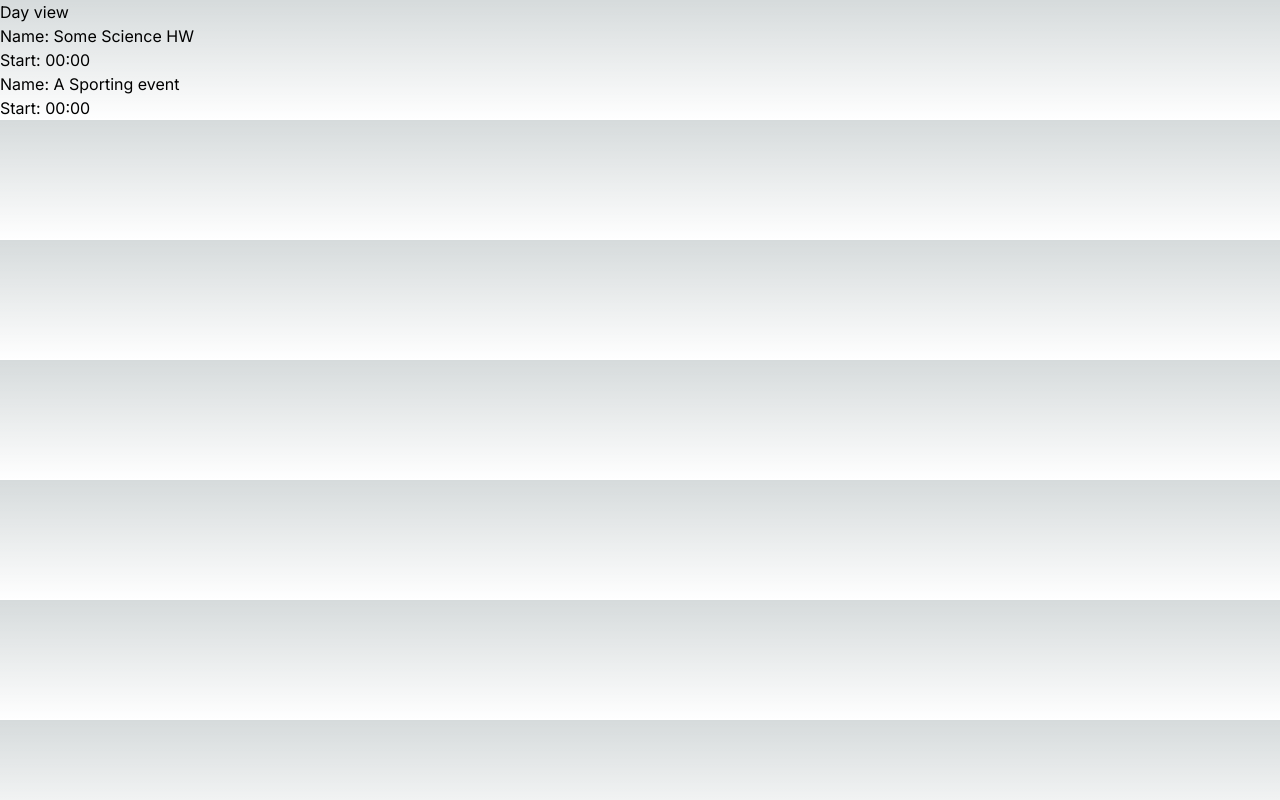
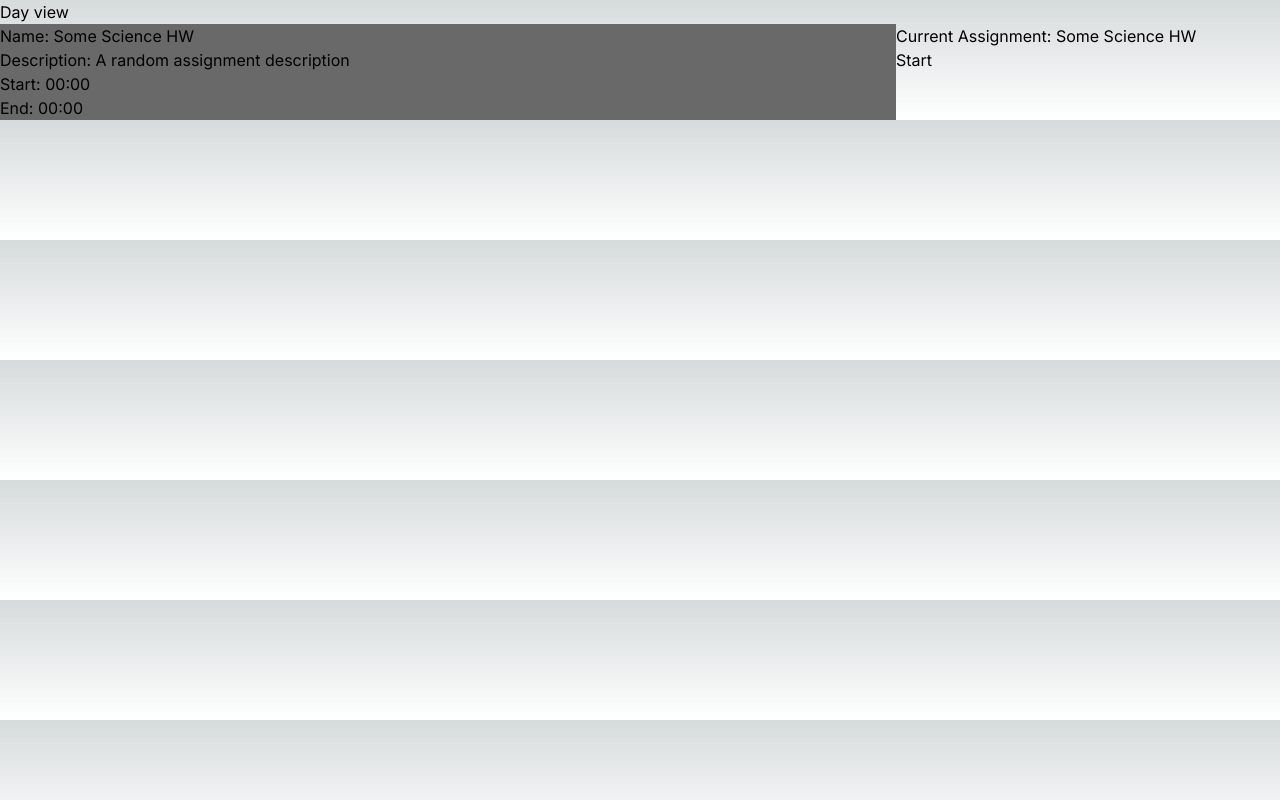
Before and after one commit to jbs-hackathon-2024/time-manager, a Next.js app: page /day-view in a window 1280 px wide. Built offline with nearby package versions, Linux system fonts and the light colour scheme.

Commit message:
barebones day-view

```diff
--- a/src/app/api/user-events/route.ts
+++ b/src/app/api/user-events/route.ts
@@ -1,6 +1,12 @@
+import { NextRequest } from 'next/server'
 import data from './scheduleItems.json'
 
 export const dynamic = 'force-dynamic'
 export async function GET(request: Request) {
     return Response.json({data})
 }
+
+export async function PUT(request: NextRequest) {
+    console.log(request.body)
+    return Response.json({data: {}})
+}
--- a/src/app/api/user-events/scheduleItems.json
+++ b/src/app/api/user-events/scheduleItems.json
@@ -1,23 +1,27 @@
 {
     "scheduleItems": [
         {
+            "_id": "5e2a1d7d9c6f6c0b4c3e3b7e",
             "start": "00:00",
             "end": "00:00",
             "name": "Some Science HW",
             "description": "A random assignment description",
             "class": "Science",
             "color": "#696969",
-            "type": "Assignment"
+            "type": "Assignment",
+            "completed": false
         },
         {
+            "_id": "5e2a1d7d9c6f6c0b4c3e3b7f",
             "start": "00:00",
             "end": "00:00",
             "name": "A Sporting event",
             "description": "Some random sportsball game",
             "class": "Soccer",
             "color": "#FFFFFF",
-            "type": "Event"
+            "type": "Event",
+            "completed": true
         }
     ],
-    "date": "2024-01-23T19:12:53.848Z"
+    "date": "2024-01-23T19:12:53"
 }
--- a/src/app/day-view/DayItem.tsx
+++ b/src/app/day-view/DayItem.tsx
@@ -1,10 +1,12 @@
 
-function DayItem(scheduleItem: any) {
+const DayItem = ({scheduleItem}: {scheduleItem: ScheduleItem}): JSX.Element => {
     return (
         <>
-        <div>
-            <p>Name: {scheduleItem.scheduleItem.name}</p>
-            <p>Start: {scheduleItem.scheduleItem.start}</p>
+        <div style={{backgroundColor: `${scheduleItem.color}`}}>
+            <p>Name: {scheduleItem.name}</p>
+            <p>Description: {scheduleItem.description}</p>
+            <p>Start: {scheduleItem.start}</p>
+            <p>End: {scheduleItem.end}</p>
         </div>
         </>
     )
--- /dev/null
+++ b/src/app/day-view/DayView.module.css
@@ -0,0 +1,9 @@
+.itemList {
+    float: left;
+    width: 70%;
+}
+
+.timerArea {
+    float: left;
+    width: 30%;
+}
--- a/src/app/day-view/page.tsx
+++ b/src/app/day-view/page.tsx
@@ -1,16 +1,65 @@
+'use client'
 import DayItem from "./DayItem"
+import styles from "./DayView.module.css"
+import { useEffect, useState } from "react"
 
 
-async function DayView() {
-    let res = await fetch(`${process.env.NEXT_PUBLIC_BASE_URL}api/user-events`)
-    let data = (await res.json()) as APIResponse
+function DayView(): JSX.Element {
+
+    let [data, setData] = useState(undefined as APIResponse | undefined)
+
+    let [startStopText, setStartStopText] = useState("Start")
+    let currentAssignment = getCurrentAssignemnt()
+    useEffect(() => {
+        currentAssignment = getCurrentAssignemnt()
+    }, [data])
+
+    useEffect(() => {
+        fetch(`${process.env.NEXT_PUBLIC_BASE_URL}api/user-events`)
+        .then(res => (res.json() as Promise<APIResponse>))
+        .then(resa => {
+            setData(resa)
+        })
+    }, [])
+
+
+
+
+
+    function getCurrentAssignemnt(): ScheduleItem | undefined {
+        const now = new Date();
+        const yearMonthDay = `${now.getFullYear()}/${now.getMonth() + 1}/${now.getDate()}`;
+        // console.log(Date.parse(`${yearMonthDay} ${data.data.scheduleItems[0].start}`), now.valueOf())
+        let current = data?.data.scheduleItems.find(item => (Date.parse(`${yearMonthDay} ${item.start}`) < now.valueOf()) && !item.completed)
+        return current
+    }
+
+    function startStop() {
+        let current = data?.data.scheduleItems.findIndex(item => item._id === currentAssignment?._id)
+        if (startStopText === "Stop") {
+            let newScheduleItems = data!.data.scheduleItems.concat()
+            newScheduleItems![current as number].completed = true
+            let newData = data!
+            newData.data.scheduleItems = newScheduleItems
+            setData(newData)
+        }
+
+        startStopText === "Start" ? setStartStopText("Stop") : setStartStopText("Start")
+    }
 
     return (
         <>
-        <h1>Day view</h1>
-        {data.data.scheduleItems.map((item: any) => (
-            <DayItem scheduleItem={item}/>
-        ))}
+            <h1>Day view</h1>
+            <div className={styles.itemList}>
+                {data?.data.scheduleItems.map(item => {
+                    if (item.completed) { return }
+                    return <DayItem scheduleItem={item} key={item._id} />
+                })}
+            </div>
+            <div className={styles.timerArea}>
+                <h2>Current Assignment: {currentAssignment?.name}</h2>
+                <button onClick={startStop}>{startStopText}</button>
+            </div>
         </>
     )
 }
```
Also changed, not shown: src/types/Types.ts (+10 -8 lines).
